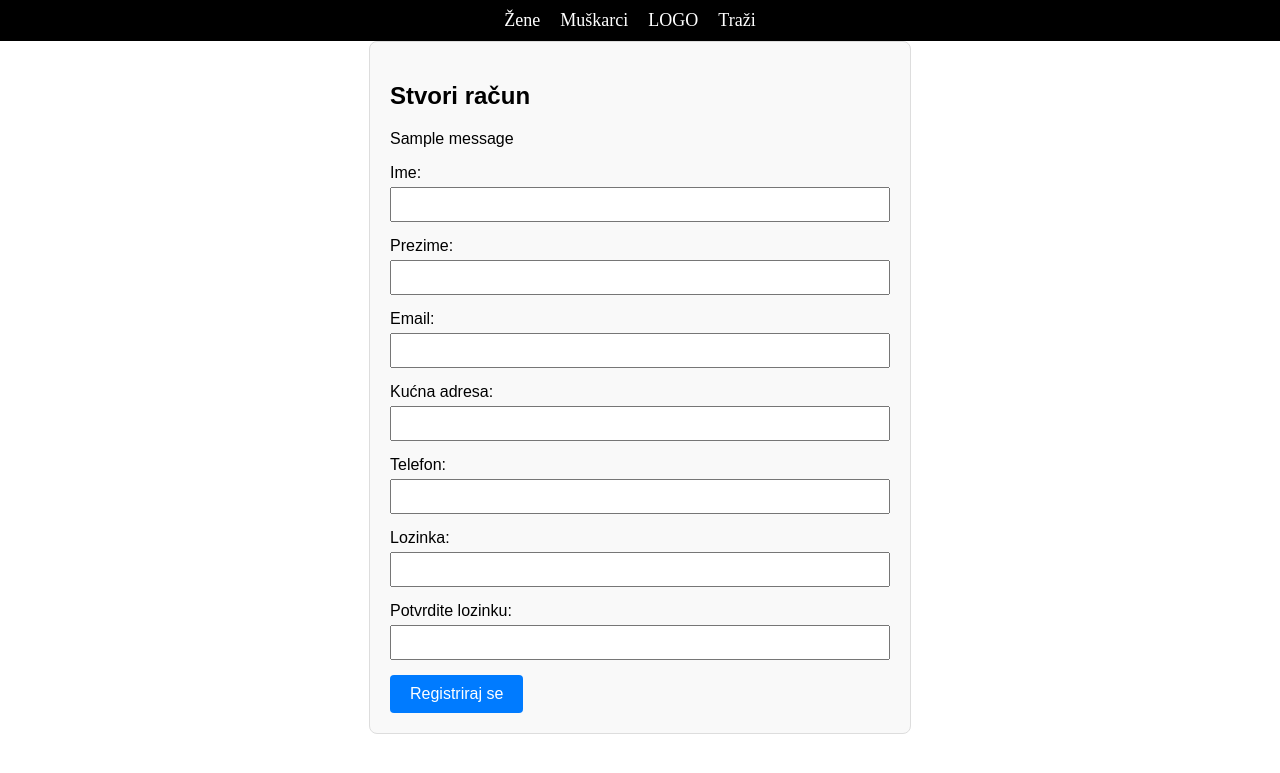
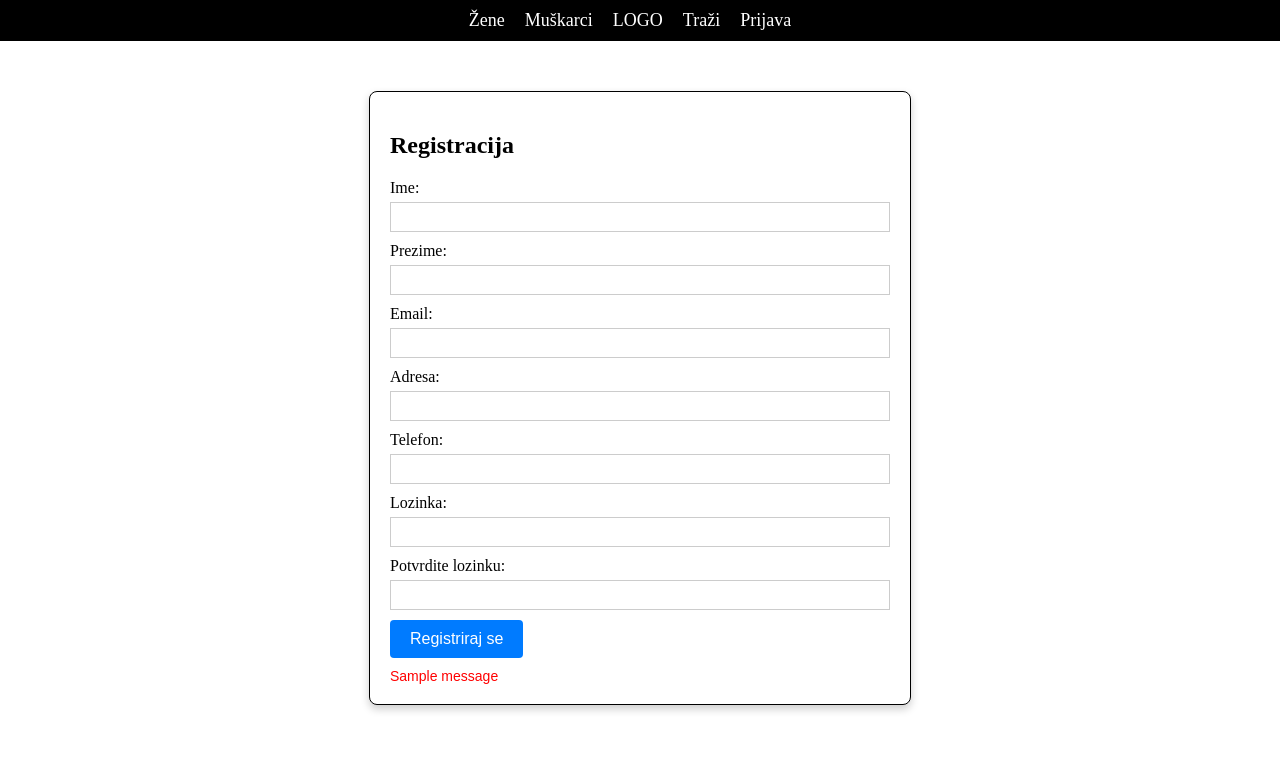
Before and after one commit to mariopejic1/ZavrsniRad-Web-aplikacija-za-prodaju-odjece, a Django app: page /webshop/register/ in a window 1280 px wide. Shown: the top 773 px of the page. Run offline with Django 5.2, Linux system fonts and the light colour scheme; tables that the repository leaves empty hold one stand-in row (values such as "Sample post"); one stand-in notice (Sample message) is shown.

Commit message:
preuredeni register i login stranice i dodana mogucnost odjave

```diff
--- a/webshop/static/webshop/css/register.css
+++ b/webshop/static/webshop/css/register.css
@@ -1,14 +1,17 @@
 .register-container {
+    width: 100%;
     max-width: 500px;
-    margin: 0 auto;
+    margin: 50px auto 50px;
     padding: 20px;
-    border: 1px solid #ddd;
+    border: 1px solid black;
     border-radius: 8px;
-    background-color: #f9f9f9;
+    background-color: white;
+    box-shadow: 0 4px 8px rgba(0, 0, 0, 0.2);
+    font-family: 'Times New Roman', Times, serif;
 }
 
 .form-group {
-    margin-bottom: 15px;
+    margin-bottom: 10px;
 }
 
 .form-group label {
@@ -19,7 +22,9 @@
 .form-group input {
     width: 100%;
     padding: 8px;
+    max-height: 30px;
     box-sizing: border-box;
+    border: 1px solid #ccc;
 }
 
 button {
@@ -35,3 +40,10 @@ button {
 button:hover {
     background-color: #0056b3;
 }
+
+.message {
+    color: red;
+    margin-top: 10px;
+    font-size: 14px;
+    font-family: Arial, Helvetica, sans-serif;
+}
--- a/webshop/templates/webshop/base.html
+++ b/webshop/templates/webshop/base.html
@@ -15,6 +15,15 @@
             <li><a href="#">Muškarci</a></li>
             <li><a href="#">LOGO</a></li>
             <li><a href="#">Traži</a></li>
+            {% if user.is_authenticated %}
+                <li><a href="{% url 'webshop:profile' %}">Profil</a></li>
+                <li><a href="{% url 'webshop:logout' %}">Odjava</a></li>
+            {% else %}
+                <li><a href="{% url 'webshop:login' %}">Prijava</a></li>
+            {% endif %}
+
+        </ul>
+
         </ul>
     </nav>
     <div class="content">
--- a/webshop/templates/webshop/register.html
+++ b/webshop/templates/webshop/register.html
@@ -10,45 +10,48 @@
 
 {% block content %}
 <div class="register-container">
-    <h2>Stvori račun</h2>
-    {% if messages %}
-        <div class="success-message">
-            {% for message in messages %}
-                <p>{{ message }}</p>
-            {% endfor %}
-        </div>
-    {% endif %}
+    <h2>Registracija</h2>
     <form method="post">
         {% csrf_token %}
         <div class="form-group">
             <label for="name">Ime:</label>
-            <input type="text" id="name" name="name" required>
+            <input type="text" id="name" name="name" value="{{ name }}" required>
         </div>
         <div class="form-group">
             <label for="surname">Prezime:</label>
-            <input type="text" id="surname" name="surname" required>
+            <input type="text" id="surname" name="surname" value="{{ surname }}" required>
         </div>
         <div class="form-group">
             <label for="email">Email:</label>
-            <input type="email" id="email" name="email" required>
+            <input type="email" id="email" name="email" value="{{ email }}" required>
         </div>
         <div class="form-group">
-            <label for="home_address">Kućna adresa:</label>
-            <input type="text" id="home_address" name="home_address" required>
+            <label for="home_address">Adresa:</label>
+            <input type="text" id="home_address" name="home_address" value="{{ home_address }}" required>
         </div>
         <div class="form-group">
             <label for="phone">Telefon:</label>
-            <input type="text" id="phone" name="phone" required>
+            <input type="text" id="phone" name="phone" value="{{ phone }}" required>
         </div>
         <div class="form-group">
             <label for="password">Lozinka:</label>
             <input type="password" id="password" name="password" required>
+            <small class="error">{{ password_error }}</small>
         </div>
         <div class="form-group">
-            <label for="password_confirm">Potvrdite lozinku:</label>
-            <input type="password" id="password_confirm" name="password_confirm" required>
+            <label for="confirm_password">Potvrdite lozinku:</label>
+            <input type="password" id="confirm_password" name="confirm_password" required>
         </div>
         <button type="submit">Registriraj se</button>
     </form>
+    {% if messages %}
+        <div class="messages">
+            {% for message in messages %}
+                <div class="message {{ message.tags }}" style="color: red;">
+                    {{ message }}
+                </div>
+            {% endfor %}
+        </div>
+    {% endif %}
 </div>
 {% endblock %}
--- a/webshop/urls.py
+++ b/webshop/urls.py
@@ -8,5 +8,6 @@ urlpatterns = [
     path('base/', views.base_view, name='base'),
     path('login/', views.login_view, name='login'),
     path('profile/', views.profile_view, name='profile'),
+    path('logout/', views.logout_view, name='logout'),
     path('register/', views.register_view, name='register'),
 ]
--- a/webshop/views.py
+++ b/webshop/views.py
@@ -1,5 +1,5 @@
 from django.shortcuts import render, redirect
-from django.contrib.auth import login, authenticate
+from django.contrib.auth import login, authenticate, logout
 from django.contrib import messages
 from .models import Account
 from django.contrib.auth.models import User
@@ -23,37 +23,49 @@ def login_view(request):
             messages.error(request, 'Pogrešan email ili lozinka.')
     return render(request, 'webshop/login.html')
 
+def logout_view(request):
+    logout(request)
+    return redirect('webshop:login')
+
 def register_view(request):
     if request.method == 'POST':
         name = request.POST.get('name')
         surname = request.POST.get('surname')
         email = request.POST.get('email')
-        password = request.POST.get('password')
-        password_confirm = request.POST.get('password_confirm')
         home_address = request.POST.get('home_address')
         phone = request.POST.get('phone')
+        password = request.POST.get('password')
+        confirm_password = request.POST.get('confirm_password')
 
-        if password != password_confirm:
-            messages.error(request, 'Lozinke se ne podudaraju.')
-            return render(request, 'webshop/register.html')
+        if User.objects.filter(username=email).exists():
+            messages.error(request, 'Već postoji račun s ovim emailom!')
 
-        if User.objects.filter(email=email).exists():
-            messages.error(request, 'Email adresa je već u upotrebi.')
-            return render(request, 'webshop/register.html')
+        elif len(password) < 8:
+            messages.error(request, 'Lozinka mora biti barem 8 znakova duga!')
 
-        user = User.objects.create_user(username=email, email=email, password=password)
+        elif password != confirm_password:
+            messages.error(request, 'Lozinke se ne podudaraju!')
 
-        Account.objects.create(
-            user=user,
-            name=name,
-            surname=surname,
-            email=email,
-            home_address=home_address,
-            phone=phone
-        )
+        else:
+            user = User.objects.create_user(username=email, email=email, password=password)
+            Account.objects.create(
+                user=user,
+                name=name,
+                surname=surname,
+                email=email,
+                home_address=home_address,
+                phone=phone
+            )
+            messages.success(request, 'Registracija uspješna! Možete se prijaviti.')
+            return redirect('webshop:login')
 
-        messages.success(request, 'Uspječna registracija. Sada se možete prijaviti')
-        return redirect('webshop:login')
+        return render(request, 'webshop/register.html', {
+            'name': name,
+            'surname': surname,
+            'email': email,
+            'home_address': home_address,
+            'phone': phone
+        })
 
     return render(request, 'webshop/register.html')
 
```
Also changed, not shown: webshop/static/webshop/css/login.css (+7 -7 lines), db.sqlite3.
